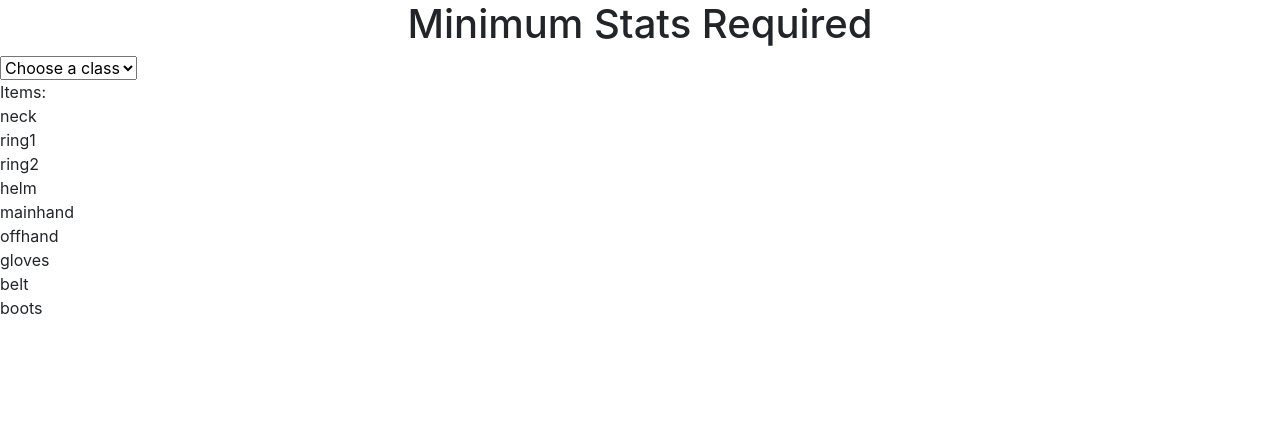
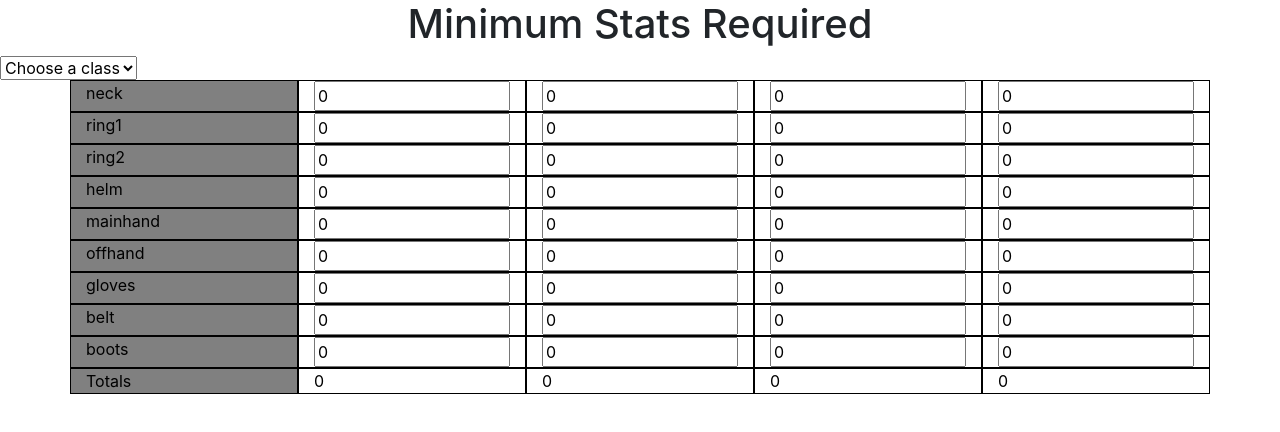
Before and after one commit to joshodom/D2Calculator, an Angular app: page / in a window 1280 px wide. Shown: the top 432 px of the page. Built offline with nearby package versions, Linux system fonts and the light colour scheme.

Commit message:
got shit working!!!! wooooooo

```diff
--- a/src/app/base-information/base-information.component.css
+++ b/src/app/base-information/base-information.component.css
@@ -0,0 +1,11 @@
+.col {
+    border: 1px solid black;
+    color: black;
+}
+.col1 {
+    background: gray !important;
+}
+
+input {
+    min-width: 100%;
+}
--- a/src/app/base-information/base-information.component.html
+++ b/src/app/base-information/base-information.component.html
@@ -6,14 +6,26 @@
     </option>
   </select>
 
-<div *ngIf="f.dirty">
+<div *ngIf="class.dirty">
   <p>Class Strength: {{ class.value.BaseStrength }}</p>
   <p>Class Dexterity: {{ class.value.BaseDexterity }}</p>
 </div>
-<div>Items: <br />
-  <div *ngFor="let item of Items">
-    {{item.Slot}}
-  </div>
-</div>
+  <br />
+  <div class="container">
+    <div class="row" *ngFor="let item of Items">
+      <div class="col col1">{{item.Slot}}</div>
+      <div class="col col2"><input type="number" maxlength="2" max="99" min='0' name="{{item.Slot + 'RequiredStr'}}" (change)="updateTotals($event)" (input)="updateTotals($event)" [(ngModel)]="item.RequiredStr" /></div>
+      <div class="col col3"><input type="number" max="99" min='0' name="{{item.Slot + 'RequiredDex'}}" (change)="updateTotals($event)" (input)="updateTotals($event)" [(ngModel)]="item.RequiredDex" /></div>
+      <div class="col col4"><input type="number" max="99" min='0' name="{{item.Slot + 'AddedStr'}}" (change)="updateTotals($event)" (input)="updateTotals($event)" [(ngModel)]="item.AddedStr" /></div>
+      <div class="col col5"><input type="number" max="99" min='0' name="{{item.Slot + 'AddedDex'}}" (change)="updateTotals($event)" (input)="updateTotals($event)" [(ngModel)]="item.AddedDex" /></div>
+    </div>
+    <div class="row">
+      <div class="col col1">Totals</div>
+      <div class="col col2">{{totalRequiredStr}}</div>
+      <div class="col col3">{{totalRequiredDex}}</div>
+      <div class="col col4">{{totalAddedStr}}</div>
+      <div class="col col5">{{totalAddedDex}}</div>
+    </div>
+  </div><!-- end of container for stat input -->
 
 </form>
--- a/src/app/base-information/base-information.component.ts
+++ b/src/app/base-information/base-information.component.ts
@@ -13,6 +13,10 @@ export class BaseInformationComponent implements OnInit {
   ClassList: Array<Class>;
   changes: any[];
   Items: Array<Item>;
+  totalRequiredStr: number;
+  totalRequiredDex: number;
+  totalAddedStr: number;
+  totalAddedDex: number;
   constructor() {
     let classGetter = new Classes();
     this.Items = new Array<Item>();
@@ -25,10 +29,31 @@ export class BaseInformationComponent implements OnInit {
     this.Items.push(new Item(Slot.Gloves));
     this.Items.push(new Item(Slot.Belt));
     this.Items.push(new Item(Slot.Boots));
+    this.totalRequiredStr = 0;
+    this.totalRequiredDex = 0;
+    this.totalAddedStr = 0;
+    this.totalAddedDex = 0;
     this.ClassList = classGetter.get();
   }
 
-  ngOnInit() {
+  updateTotals(): void {
+    console.log('totals called!');
+    let totalStr = 0,totalDex = 0,addedStr = 0,addedDex = 0;
+    this.Items.forEach(function(item) {
+      if (!!item) {
+        console.log(`${item.Slot} has reached the inner if statement and isn't null, proof: ${JSON.stringify(item)}`);
+        totalStr += item.RequiredStr;
+        totalDex += item.RequiredDex;
+        addedStr += item.AddedStr;
+        addedDex += item.AddedDex;
+      }
+    });
+    this.totalRequiredStr = totalStr;
+    this.totalRequiredDex = totalDex;
+    this.totalAddedStr = addedStr;
+    this.totalAddedDex = addedDex;
+    console.log(`totals now: ${this.totalRequiredStr}, ${this.totalRequiredDex}, ${this.totalAddedStr}, ${this.totalAddedDex}`)
   }
 
+  ngOnInit() {}
 }
```
